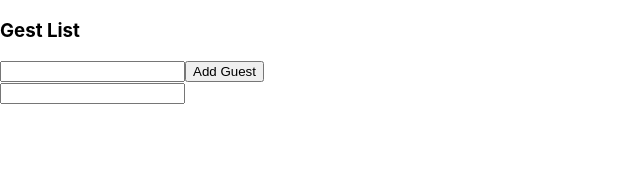
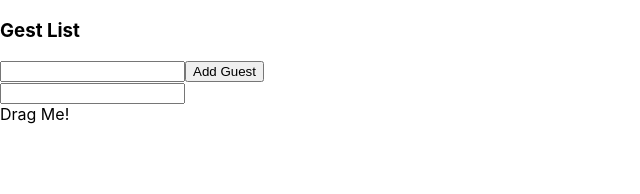
Before and after one commit to Faizou-Aremou/rts, a React (Create React App) app: page / in a window 1280 px wide. Shown: the top 194 px of the page, without its empty margins (0-640 px from the left). Built offline with nearby package versions, Linux system fonts and the light colour scheme.

Commit message:
javascript event

```diff
--- a/src/events/EventComponent.tsx
+++ b/src/events/EventComponent.tsx
@@ -1,12 +1,19 @@
+import { ChangeEvent, DragEvent } from 'react';
+
 const EventComponent: React.FC = () => {
-
-  const onChange = (e:any) => {
-    console.log(e);
-  }
+  const onChange = (event: ChangeEvent) => {
+    console.log(event);
+  };
+  const onDragStart = (event: DragEvent) => {
+    console.log(event);
+  };
 
   return (
     <div>
       <input onChange={onChange} />
+      <div draggable onDragStart={onDragStart}>
+        Drag Me!
+      </div>
     </div>
   );
 };
```
